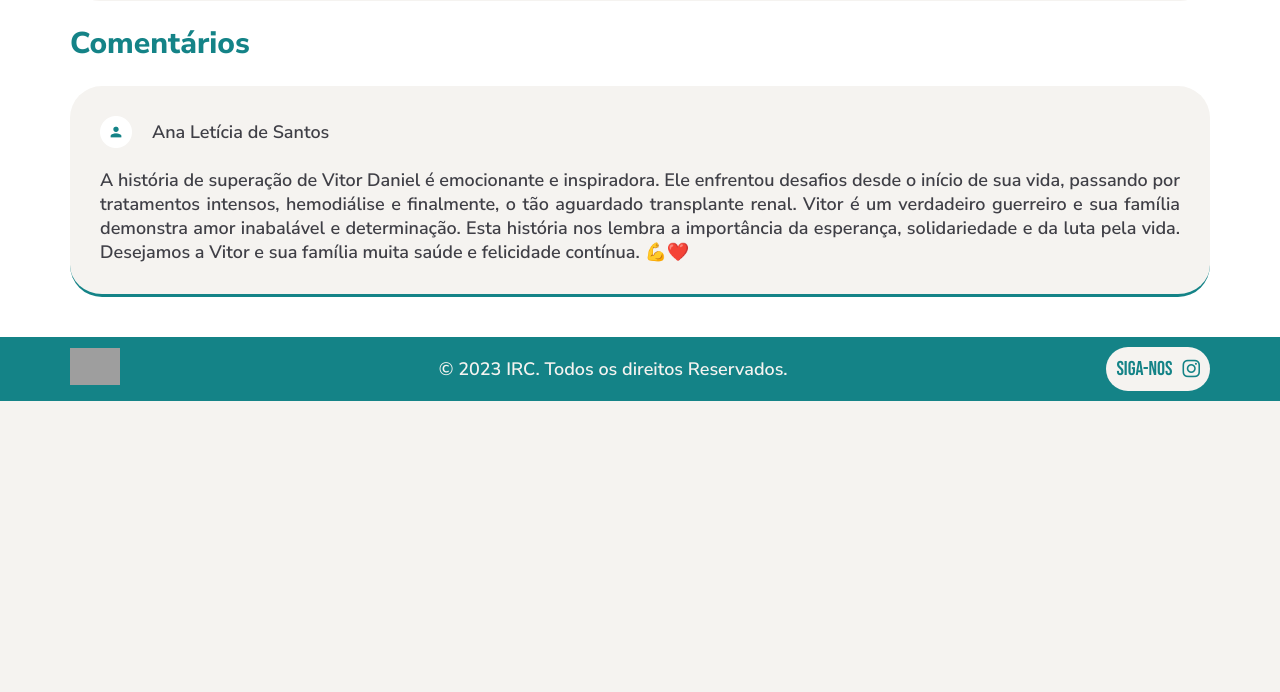
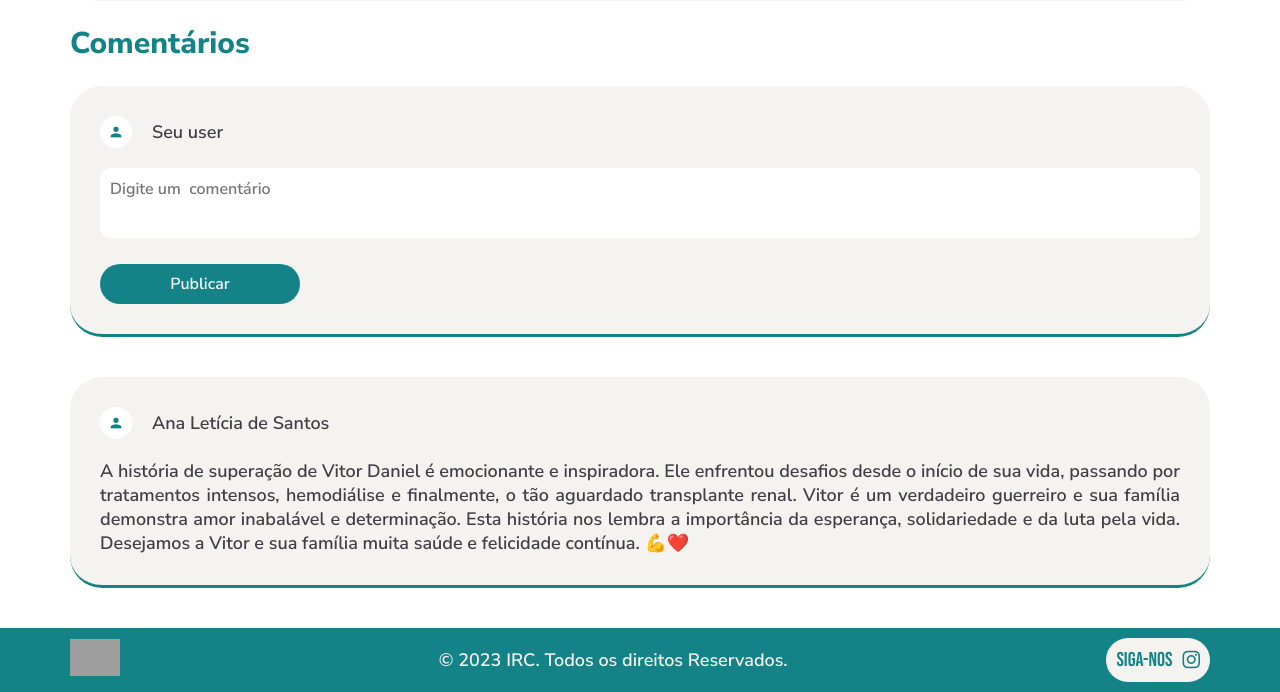
Before and after one commit to Sync-FATEC/API-NEFRO, a Flask app: page /historia in a window 1280 px wide. Shown: the part 1129-1821 px from the top of the page. Before the commit the page ends 1530 px from the top, so only its background shows below. Run offline with Flask 3, Linux system fonts and the light colour scheme; the visitor is signed in with stand-in values (Sample User, id 1); parts of the project's set-up code (start-up, migrations or seed data) failed here and were passed over; some libraries are stand-ins or nearby versions; grey boxes are pictures that could not be loaded.

Commit message:
Adicionei a funcionalidade de comentario, para apenas quem estiver logado no site

```diff
--- a/src/templates/historia.html
+++ b/src/templates/historia.html
@@ -50,6 +50,7 @@
         </div>
     </section>
 </section>
+{% if user == None %}
 <section>
     <h3>Comentários</h3>
 </section>
@@ -69,6 +70,53 @@
 
 
 </section>
+{% else %}
+<section>
+    <h3>Comentários</h3>
+</section>
+<section class="container-comentarios">
+    <section class="blog">
+        <div class="text-blog">
+            <div class="text1-comunidade">
+                <img src="../static/img/usuario.png" alt="usuario">
+                <p>Seu user</p>
+            </div>
+        <form action="" method="post">
+
+            <label for="comentario"></label>
+            <textarea id="auto-resize-input" oninput="autoResize(this)" placeholder="Digite um  comentário"></textarea>
+            <div class="button-blog">
+            <button type="submit" value="publicar">Publicar</button>
+            </div>
+        </form>
+        </div>
+    </section>
+
+
+<section class="comunidade">
+    <div class="text-comunidade">
+
+            <div class="text1-comunidade">
+                <img src="../static/img/usuario.png" alt="usuario">
+                <p>Ana Letícia de Santos</p>
+            </div>
+
+            <div class="text2-comunidade">
+                <p>A história de superação de Vitor Daniel é emocionante e inspiradora. Ele enfrentou desafios desde o início de sua vida, passando por tratamentos intensos, hemodiálise e finalmente, o tão aguardado transplante renal. Vitor é um verdadeiro guerreiro e sua família demonstra amor inabalável e determinação. Esta história nos lembra a importância da esperança, solidariedade e da luta pela vida. Desejamos a Vitor e sua família muita saúde e felicidade contínua. 💪❤️</p>
+            </div>
+
+    </div>
+
+
+</section>
+</section>
+<script>
+    function autoResize(textarea) {
+        textarea.style.height = 'auto'; // Redefine a altura para automática
+        textarea.style.height = textarea.scrollHeight + 'px'; // Define a altura com base no conteúdo
+        }
+</script>
+{% endif %}
 </main>
 
 {% endblock %}
```
